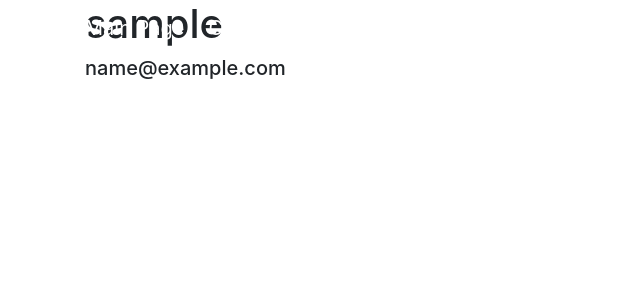
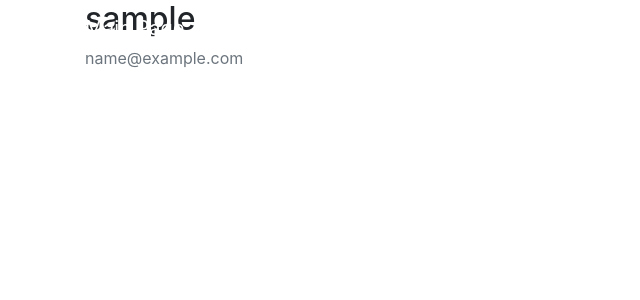
Before and after one commit to kmilewczyk96/pytgda_project, a Django app: template users/templates/users/profile_detail.html in a window 1280 px wide. Shown: the top 300 px of the page, without its empty margins (0-640 px from the left). Run offline with Django 3.2, Linux system fonts and the light colour scheme; the template is opened without the code that fills it, so the values that code supplies are empty; the visitor is signed in with stand-in values (Sample User, id 1); some libraries are stand-ins or nearby versions.

Commit message:
profile pics

```diff
--- a/pytgda_project/settings.py
+++ b/pytgda_project/settings.py
@@ -118,9 +118,11 @@
 # https://docs.djangoproject.com/en/3.0/howto/static-files/
 
 STATIC_URL = '/static/'
-
 STATICFILES_DIRS = (os.path.join(BASE_DIR, 'static/'),)
 # STATIC_ROOT = 'static'
 
+MEDIA_URL = '/media/'
+MEDIA_ROOT = os.path.join(BASE_DIR, 'media')
+
 AUTH_USER_MODEL = 'users.User'
 CRISPY_TEMPLATE_PACK = 'bootstrap4'
--- a/pytgda_project/urls.py
+++ b/pytgda_project/urls.py
@@ -15,6 +15,8 @@
 """
 from django.contrib import admin
 from django.urls import path
+from django.conf import settings
+from django.conf.urls.static import static
 
 from users.views import SignUpView, LoginView, logout_view, ChangePasswordView, CreatePostView, PostListView, \
     EditPostView, DeletePostView, UserProfileView
@@ -30,7 +32,8 @@
     path('change_password', ChangePasswordView.as_view(), name='change_password'),
     path('create_post', CreatePostView.as_view(), name='create_post'),
     path('user/<pk>', UserProfileView.as_view(), name='profile'),
+]
 
 
-
-]
+if settings.DEBUG:
+    urlpatterns += static(settings.MEDIA_URL, document_root=settings.MEDIA_ROOT)
--- a/users/admin.py
+++ b/users/admin.py
@@ -6,3 +6,8 @@
 class UserAdmin(admin.ModelAdmin):
     readonly_fields = ('id', )
     list_display = ('username', 'email')
+
+
+@admin.register(models.Profile)
+class ProfileAdmin(admin.ModelAdmin):
+    list_display = ('user', 'image', )
--- a/users/forms/create_post_form.py
+++ b/users/forms/create_post_form.py
@@ -1,4 +1,5 @@
 from django import forms
+from django.utils import timezone
 
 from users.forms.horizontalformhelper import HorizontalFormHelper
 from users.models import Posts
--- a/users/models.py
+++ b/users/models.py
@@ -28,10 +28,19 @@
         return super(User, self).save(*args, **kwargs)
 
 
+class Profile(models.Model):
+    user = models.OneToOneField(User, on_delete=models.CASCADE)
+    image = models.ImageField(default='default.jpg', upload_to='profile_pics')
+
+    def __str__(self):
+        return f'{self.user.username} profile'
+
+
 class Posts(models.Model):
     id = models.UUIDField(primary_key=True, default=uuid.uuid4)
     content = models.TextField()
-    last_edit_date = models.DateTimeField(default=timezone.now)
+    creation_date = models.DateTimeField(auto_now_add=True)
+    last_edit_date = models.DateTimeField(auto_now=True)
     author = models.ForeignKey(User, on_delete=models.CASCADE, default=uuid.uuid4, related_name="posts")
 
     def __str__(self):
--- a/users/templates/users/profile_detail.html
+++ b/users/templates/users/profile_detail.html
@@ -1,8 +1,16 @@
 {% extends 'base.html' %}
 {% load static %}
 {% block body %}
-    <h1>{{ user.username }}</h1>
-    <h5>{{ user.email }}</h5>
+    <div class="content-section">
+        <div class="media">
+            <img class="rounded-circle account-img" src="{{ user.profile.image.url }}">
+            <div class="media-body">
+                <h2 class="account-heading">{{ user.username }}</h2>
+                <p class="text-secondary">{{ user.email }}</p>
+            </div>
+        </div>
+      <!-- FORM HERE -->
+    </div>
     {% for post in user.posts.iterator %}
         <article class="media content-section">
             <div class="media-body">
--- a/users/views.py
+++ b/users/views.py
@@ -7,6 +7,8 @@
 from django.utils import timezone
 from django.views import View
 from django.views.generic import CreateView, ListView, UpdateView, DeleteView, DetailView
+
+from users import models
 from users.forms.change_password_form import PasswordForm
 from users.forms.create_post_form import CreatePostForm
 from users.forms.loginform import LoginForm
```
Also changed, not shown: users/migrations/0001_initial.py (deleted), users/migrations/0002_posts_author.py (deleted), users/migrations/0003_auto_20200808_1332.py (deleted), 1 other file.
